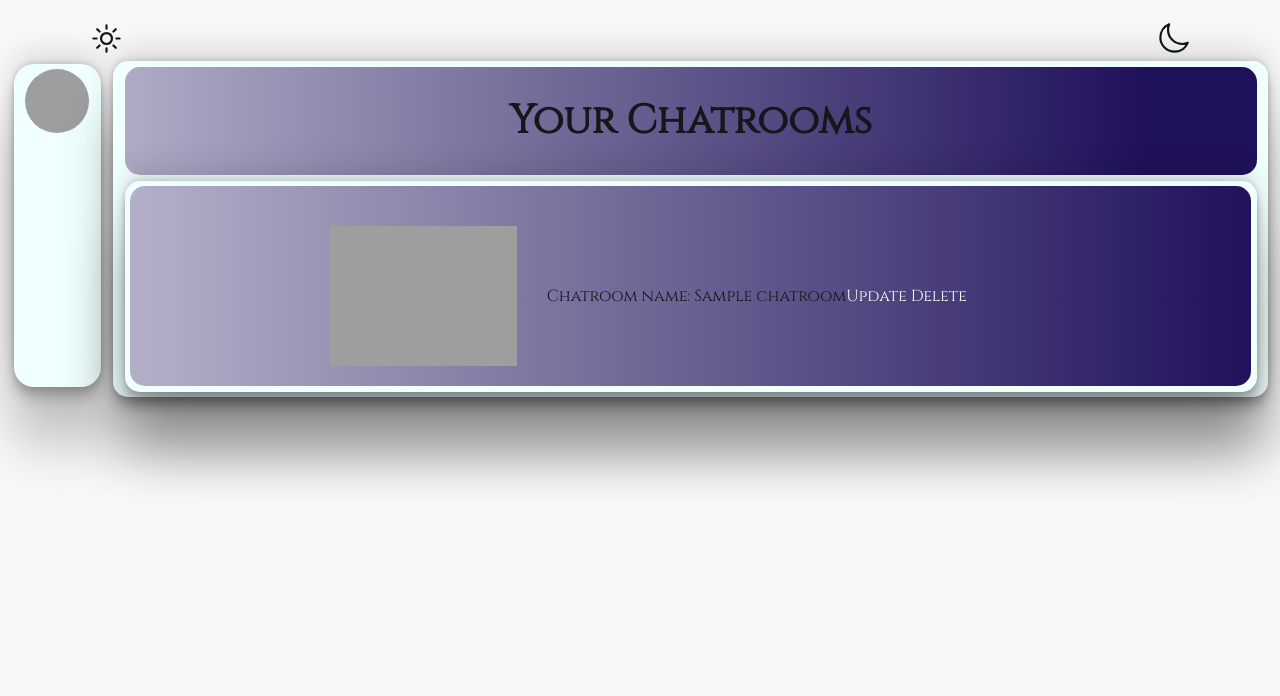
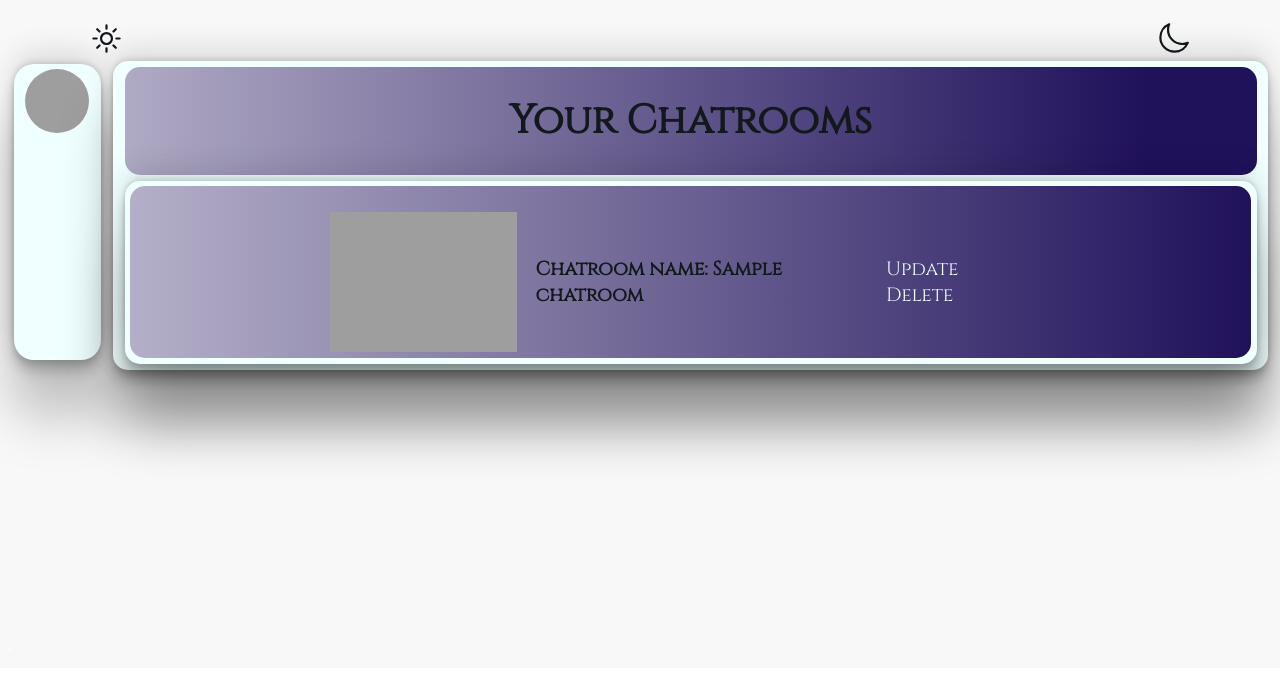
Before and after one commit to Wh1t3-Rabb1t/HemezVersion2, a Django app: page /chat/ in a window 1280 px wide. Shown: the part 460-1156 px from the top of the page. After the commit the page ends 1111 px from the top, so only its background shows below. Run offline with Django 4.2, Linux system fonts and the light colour scheme; a user stored in the database is signed in; tables that the repository leaves empty hold one stand-in row (values such as "Sample post"); some web fonts are replaced; grey boxes are pictures that could not be loaded.

Commit message:
fix some styling and clean up the code

```diff
--- a/main_app/static/css/style.css
+++ b/main_app/static/css/style.css
@@ -1,6 +1,3 @@
-
-/* Praetoria D OTF Font  */
-
 body {
     margin: 0;
     padding: 0;
@@ -8,6 +5,7 @@ body {
     color: var(--text);
     background: var(--background);
     transition: background 500ms ease-in-out, color 1000ms ease-in-out;
+
 }
 
 header {
@@ -124,7 +122,7 @@ header {
 .chat-window {
     display: grid;
     grid-template-columns: 7% 93%;
-    height: 42vh;
+    /* height: 42vh; */
     justify-items: center;
     margin: 0 0 20% 1%;
     /* clip-path: polygon(45.11% 0%, 99.8% -120px, 99.22% 103.14%, 1px 102.56%, 0px -102px); */
@@ -170,7 +168,7 @@ header {
     border-radius: 25%;
 }
 
-.chat-box {
+.chatroom-box {
     background-color: azure;
     border-radius: 15px;
     box-shadow: rgba(0, 0, 0, 0.25) 0px 54px 55px, rgba(0, 0, 0, 0.12) 0px -12px 30px, rgba(0, 0, 0, 0.12) 0px 4px 6px, rgba(0, 0, 0, 0.17) 0px 12px 13px, rgba(0, 0, 0, 0.09) 0px -3px 5px;
@@ -501,6 +499,7 @@ background-color: var(--dark-purple) ;
 .img-card {
     display: flex;
     align-items: center;
+    justify-content: space-evenly;
     border-radius: 15px;
     height: 100%;
     width: 99%;
@@ -510,6 +509,16 @@ background-color: var(--dark-purple) ;
     padding-right: 200px;
     box-sizing: border-box;
     background: linear-gradient(to right, var(--white) -50%, var(--dark-purple) 100%);
+    font-size: 120%;
+}
+
+.img-card a {
+    margin-left: 10px;
+    margin-right: 10px;
+}
+
+.img-card > span {
+    font-weight: bold;
 }
 
 .img-container {
@@ -530,7 +539,7 @@ background-color: var(--dark-purple) ;
     margin: 0.5%;
     width: 98%;
     height: 100%;
-    max-height: 350px;
+    /* max-height: 350px; */
     display: flex;
     flex-direction: column;
     align-items: center;
@@ -539,7 +548,7 @@ background-color: var(--dark-purple) ;
 
 
 /*-------------------------------------------------------------------------*/
-/*--------------------------- Signup Page ---------------------------------*/
+/*--------------------------- Message Page ---------------------------------*/
 /*-------------------------------------------------------------------------*/
 
 #user-message {
--- a/main_app/templates/about.html
+++ b/main_app/templates/about.html
@@ -7,12 +7,12 @@
 </div>
 
 <div class="about-box">
-    <p class"about-text" style="font-size: 20px;">
+  <p class="about-text" style="font-size: 20px;">
     Hermes Messenger app allows users to chat with friends in real-time by
     joining chatrooms, made possible with Django Channels. Start by signing
     up, then freely create and join chatrooms to talk or just listen in.
   </p>
-    <p class"about-text" style="font-size: 20px;">This project was a collboration between the following members:</p>
+  <p class="about-text" style="font-size: 20px;">This project was a collboration between the following members:</p>
   <ul class="members">
     <li style="font-size: 20px;">Gobi Shanthan</li>
     <li style="font-size: 20px;">Chris Morrison</li>
--- a/main_app/templates/base.html
+++ b/main_app/templates/base.html
@@ -34,7 +34,6 @@
     </ul>
   </nav>
 
-
   <header>
     <img src="https://i.imgur.com/ChgLGGA.png" class="logo">
       <h1>HERMES</h1>
@@ -49,7 +48,6 @@
     <svg id="moon" xmlns="http://www.w3.org/2000/svg" fill="none" viewBox="0 0 24 24" stroke-width="1.5" stroke="currentColor" class="w-6 h-6">
       <path stroke-linecap="round" stroke-linejoin="round" d="M21.752 15.002A9.718 9.718 0 0118 15.75c-5.385 0-9.75-4.365-9.75-9.75 0-1.33.266-2.597.748-3.752A9.753 9.753 0 003 11.25C3 16.635 7.365 21 12.75 21a9.753 9.753 0 009.002-5.998z" />
     </svg>
-
   </div>
 
   <main>
@@ -74,7 +72,6 @@
     </div>
       <h1 id='filler'>.</h1>
     </main>
-
 </body>
 
 <script>
@@ -94,7 +91,5 @@
         // console.log('lightMode-enabled');
     });
 
-
-
 </script>
 </html>
--- a/main_app/templates/chat/index.html
+++ b/main_app/templates/chat/index.html
@@ -6,7 +6,7 @@
   <div class="title-bar">
     <h1>{{name}}</h1>
   </div>
-    <div class="chat-box">
+  <div class="chatroom-box">
     {% for chatroom in chatrooms %}
       <div class="img-card">
         <div class="img-container"><img class="chatroom-pic" src="{{chatroom.chat_pic}}"/>
@@ -38,5 +38,4 @@
     </script> -->
 </body>
 
-
 {% endblock %}
--- a/main_app/templates/home.html
+++ b/main_app/templates/home.html
@@ -8,13 +8,10 @@
 </div>
 
 <!-- Chatroom Nav -->
-
   <div class="div-chat">
     {% block content2 %}
 
     {% endblock %}
   </div>
 
-
-
 {% endblock %}
--- a/main_app/templates/registration/login.html
+++ b/main_app/templates/registration/login.html
@@ -1,6 +1,7 @@
 {% extends 'base.html' %}
 
 {% block content %}
+
 <div class="title-bar">
   <h1>Login Here</h1>
 </div>
@@ -14,7 +15,4 @@
   </form>
 </nav>
 
-
-
-
 {% endblock %}
--- a/main_app/urls.py
+++ b/main_app/urls.py
@@ -3,7 +3,6 @@ from . import views
 
 
 urlpatterns = [
-
     # MAIN URLS
     path('', views.home, name='home'),
     path('about/', views.about, name ='about'),
@@ -15,7 +14,6 @@ urlpatterns = [
     path('accounts/signup/', views.signup , name='signup'),
 
     #CHAT URLS
-    # use 'lobby' as index view, with href links to edit and delete
     path('chat/', views.lobby, name='lobby'),
     path('chat/<str:room_name>/', views.room, name='room'),
     path('chatroom/create',views.create_room, name='create_room'),
--- a/main_app/views.py
+++ b/main_app/views.py
@@ -10,7 +10,6 @@ from django.db import transaction
 # Importing instances of ModelForms
 
 from .forms import UserForm, ProfileForm, ChatroomForm
-
 
 # AWS-related imports
 import uuid
@@ -32,7 +31,7 @@ from asgiref.sync import async_to_sync
 
 
 # Create your views here.
-
+@login_required
 def room(request, room_name):
     chatrooms = Chatroom.objects.all()
     chatroom = Chatroom.objects.all().filter(id = room_name)
@@ -43,6 +42,7 @@ def room(request, room_name):
         'current_room':chatroom,
         'messages':messages
     })
+
 
 def home(request):
     chatrooms = Chatroom.objects.all()
@@ -60,7 +60,6 @@ def about(request):
     })
 
 
-
 @login_required
 def lobby(request):
     chatrooms = Chatroom.objects.filter(host = request.user.id)
@@ -68,7 +67,6 @@ def lobby(request):
         'chatrooms': chatrooms,
         'name': 'Your Chatrooms',
     })
-
 
 
 @login_required
@@ -92,6 +90,7 @@ def profile(request):
         'profile_form': profile_form
     })
 
+
 @login_required
 @transaction.atomic
 def user_update(request, user_id):
@@ -110,6 +109,7 @@ def user_update(request, user_id):
         'chatrooms':chatrooms,
     })
 
+
 @login_required
 def add_profile_pic(request, user_id):
     # photo-file will be the "name" atrribute on the <input type = 'file'>
@@ -126,6 +126,7 @@ def add_profile_pic(request, user_id):
         except:
             print('An error occurred uploading file to S3')
     return redirect('profile')
+
 
 def signup(request):
   error_message = ''
@@ -152,9 +153,68 @@ def signup(request):
   return render(request, 'registration/signup.html', context)
 
 
+@login_required
+def create_room(request):
+    if request.method == "POST":
+        chatroom_form = ChatroomForm(request.POST)
+        photo_file = request.FILES.get('photo-file', None)
+        if photo_file:
+            s3 = boto3.client('s3')
+            key = uuid.uuid4().hex[:6] + photo_file.name[photo_file.name.rfind('.'):]
+            try:
+                s3.upload_fileobj(photo_file, BUCKET, key)
+                url = f"{S3_BASE_URL}{BUCKET}/{key}"
+            except:
+                print('An error occurred uploading file to S3')
+        else:
+            url = 'https://i.imgur.com/efLA0Or.jpeg'
+        if chatroom_form.is_valid():
+            new_chatroom = chatroom_form.save(commit=False)
+            new_chatroom.host_id = request.user.id
+            new_chatroom.chat_pic = url
+            new_chatroom.save()
+            return redirect('lobby')
+        else:
+            print(chatroom_form.errors)
+    # the following is for GET requests
+    chatroom_form = ChatroomForm()
+    chatrooms = Chatroom.objects.all()
+    return render(request, 'main_app/chatroom_create.html', {
+        'chatrooms':chatrooms,
+        'chatroom_form': chatroom_form,
+        'name': 'Create Chatroom'
+        })
 
 
-# CHAT FEATURES CHANNELS
+@login_required
+def add_chatroom_pic(request, user_id):
+    # photo-file will be the "name" atrribute on the <input type = 'file'>
+    photo_file = request.FILES.get('photo-file', None)
+    if photo_file:
+        s3 = boto3.client('s3')
+        key = uuid.uuid4().hex[:6] + photo_file.name[photo_file.name.rfind('.'):]
+        try:
+            s3.upload_fileobj(photo_file, BUCKET, key)
+            url = f"{S3_BASE_URL}{BUCKET}/{key}"
+            user = User.objects.get(id = user_id)
+            user.profile.profile_pic = url
+            user.save()
+        except:
+            print('An error occurred uploading file to S3')
+    return redirect('profile')
+
+
+class UpdateRoom(LoginRequiredMixin, UpdateView):
+    model= Chatroom
+    fields =['room_name',]
+
+
+class DeleteRoom(LoginRequiredMixin, DeleteView):
+    model= Chatroom
+    success_url = '/chat/'
+
+
+    # CHAT FEATURES CHANNELS
 class ChatConsumer(WebsocketConsumer):
     def connect(self):
         self.room_group_name = 'test'
@@ -190,61 +250,3 @@ class ChatConsumer(WebsocketConsumer):
             'user': user,
 
         }))
-
-
-@login_required
-def create_room(request):
-    if request.method == "POST":
-        chatroom_form = ChatroomForm(request.POST)
-        photo_file = request.FILES.get('photo-file', None)
-        if photo_file:
-            s3 = boto3.client('s3')
-            key = uuid.uuid4().hex[:6] + photo_file.name[photo_file.name.rfind('.'):]
-            try:
-                s3.upload_fileobj(photo_file, BUCKET, key)
-                url = f"{S3_BASE_URL}{BUCKET}/{key}"
-            except:
-                print('An error occurred uploading file to S3')
-        else:
-            url = 'https://imgur.com/t/funny/efLA0Or'
-        if chatroom_form.is_valid():
-            new_chatroom = chatroom_form.save(commit=False)
-            new_chatroom.host_id = request.user.id
-            new_chatroom.chat_pic = url
-            new_chatroom.save()
-            return redirect('lobby')
-        else:
-            print(chatroom_form.errors)
-    # the following is for GET requests
-    chatroom_form = ChatroomForm()
-    chatrooms = Chatroom.objects.all()
-    return render(request, 'main_app/chatroom_create.html', {
-        'chatrooms':chatrooms,
-        'chatroom_form': chatroom_form,
-        'name': 'Create Chatroom'
-        })
-
-@login_required
-def add_chatroom_pic(request, user_id):
-    # photo-file will be the "name" atrribute on the <input type = 'file'>
-    photo_file = request.FILES.get('photo-file', None)
-    if photo_file:
-        s3 = boto3.client('s3')
-        key = uuid.uuid4().hex[:6] + photo_file.name[photo_file.name.rfind('.'):]
-        try:
-            s3.upload_fileobj(photo_file, BUCKET, key)
-            url = f"{S3_BASE_URL}{BUCKET}/{key}"
-            user = User.objects.get(id = user_id)
-            user.profile.profile_pic = url
-            user.save()
-        except:
-            print('An error occurred uploading file to S3')
-    return redirect('profile')
-
-class UpdateRoom(LoginRequiredMixin, UpdateView):
-    model= Chatroom
-    fields =['room_name',]
-
-class DeleteRoom(LoginRequiredMixin, DeleteView):
-    model= Chatroom
-    success_url = '/chat/'
```
Also changed, not shown: main_app/templates/profile.html (+2 -6 lines), main_app/templates/registration/signup.html (indentation only). Lines whose indentation alone changed are shown as unchanged.
